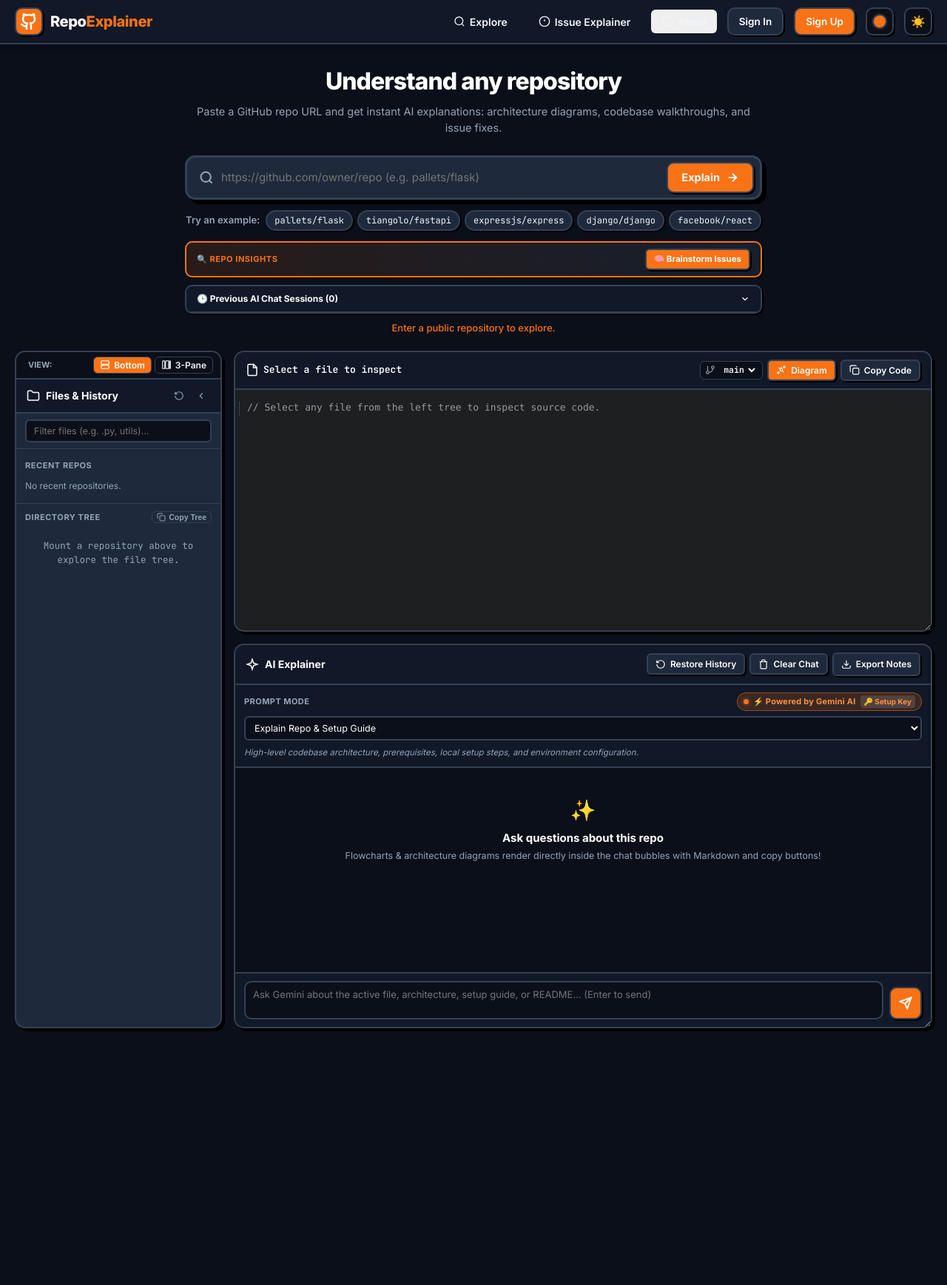
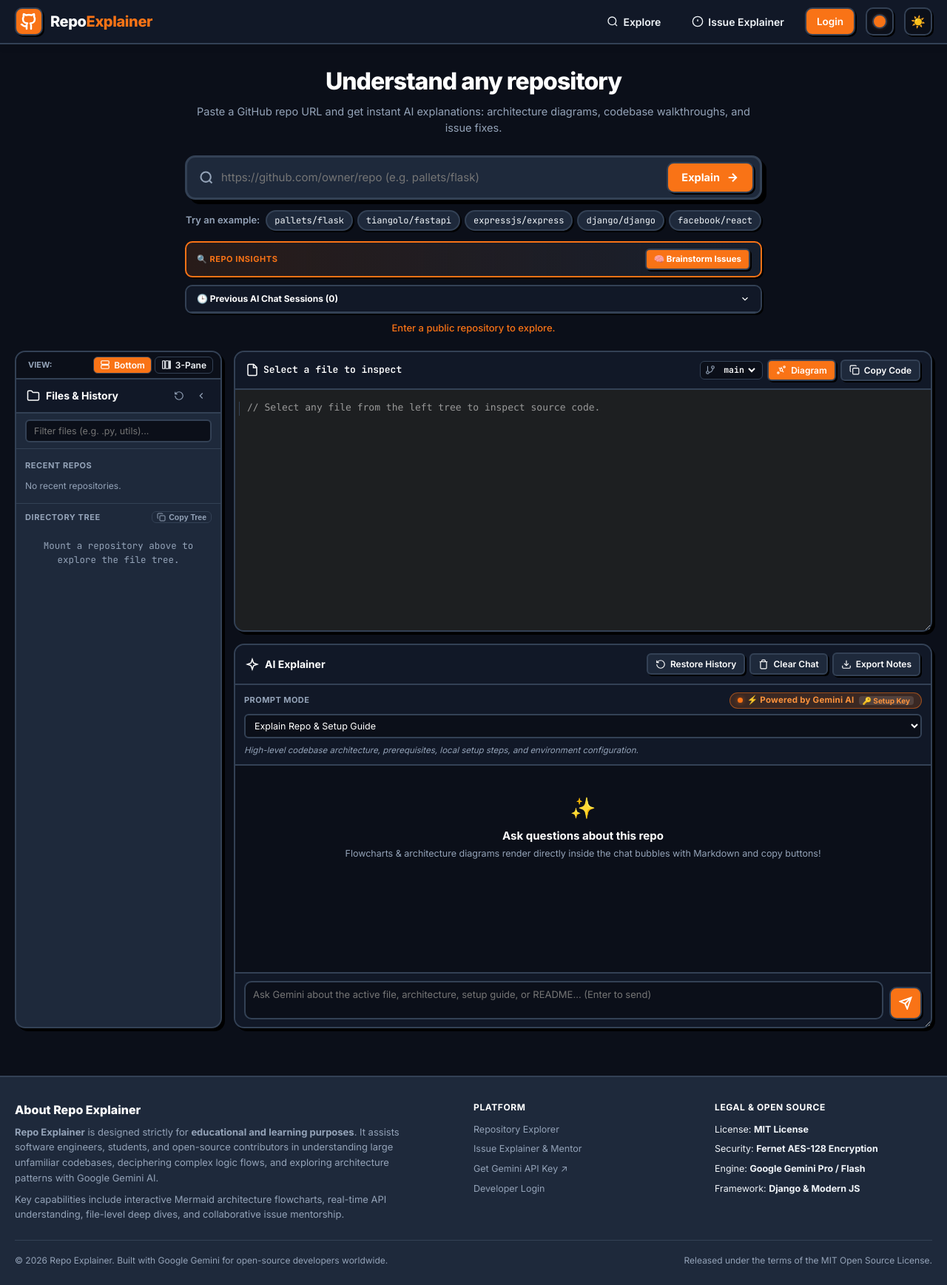
Before and after one commit to SonuSharma10/git_code_explainer, a Django app: page /explore/ in a window 1280 px wide. Shown: the whole page at 74% size. Before the commit the page ends 1394 px from the top, so only its background shows below. Run offline with Django 5.2, Linux system fonts and the light colour scheme; some libraries are stand-ins or nearby versions.

Commit message:
minor bug fixes and gemini context and prompt improved

```diff
--- a/explainer/templates/explainer/base.html
+++ b/explainer/templates/explainer/base.html
@@ -37,12 +37,6 @@
           Issue Explainer
         </a>
 
-        <!-- About Modal Trigger -->
-        <button class="mh-nav-link mh-about-trigger" type="button" data-about-trigger title="About this platform">
-          <svg width="16" height="16" viewBox="0 0 24 24" fill="none" stroke="currentColor" stroke-width="2"><circle cx="12" cy="12" r="10"/><line x1="12" y1="16" x2="12" y2="12"/><line x1="12" y1="8" x2="12.01" y2="8"/></svg>
-          About
-        </button>
-
         {% if user.is_authenticated %}
           <!-- Profile Vault Trigger Button -->
           <button class="mh-nav-link mh-vault-trigger" type="button" id="vaultTriggerBtn" aria-haspopup="dialog" aria-expanded="false">
@@ -55,8 +49,7 @@
           </div>
           <a class="mh-btn mh-btn-ghost" href="{% url 'logout' %}">Sign Out</a>
         {% else %}
-          <a class="mh-btn mh-btn-ghost" href="{% url 'login' %}">Sign In</a>
-          <a class="mh-btn mh-btn-accent" href="{% url 'signup' %}">Sign Up</a>
+          <a class="mh-btn mh-btn-accent" href="{% url 'login' %}">Login</a>
         {% endif %}
 
         <!-- Single Color Picker Button triggering 5-Color Palette Dropdown -->
@@ -159,53 +152,54 @@
     </div>
   </div>
   {% endif %}
-  <!-- About Modal (Educational & Learning purpose notice) -->
-  <div class="vault-overlay" id="aboutOverlay" role="dialog" aria-modal="true" aria-label="About Repo Explainer" hidden>
-    <div class="vault-card" style="max-width: 480px;">
-      <div class="vault-header">
-        <div class="vault-header-left">
-          <div class="vault-header-icon" style="background-color: var(--color-panel-hover); color: var(--color-accent);">
-            <svg width="22" height="22" viewBox="0 0 24 24" fill="none" stroke="currentColor" stroke-width="2"><circle cx="12" cy="12" r="10"/><line x1="12" y1="16" x2="12" y2="12"/><line x1="12" y1="8" x2="12.01" y2="8"/></svg>
-          </div>
-          <div>
-            <h2 class="vault-title">About Repo Explainer</h2>
-            <p class="vault-subtitle">AI-powered codebase intelligence for developers.</p>
-          </div>
-        </div>
-        <button class="vault-close-btn" id="aboutCloseBtn" type="button" aria-label="Close modal">
-          <svg width="18" height="18" viewBox="0 0 24 24" fill="none" stroke="currentColor" stroke-width="2.5"><path d="M18 6 6 18"/><path d="m6 6 12 12"/></svg>
-        </button>
+  <!-- ============================================================
+       Structured Web Footer: About, Tech Stack & Licensing
+       ============================================================ -->
+  <footer class="mh-footer" id="about">
+    <div class="mh-footer-inner">
+      <div>
+        <div class="mh-footer-brand-title">About Repo Explainer</div>
+        <p class="mh-footer-desc">
+          <strong>Repo Explainer</strong> is designed strictly for <strong>educational and learning purposes</strong>. It assists software engineers, students, and open-source contributors in understanding large unfamiliar codebases, deciphering complex logic flows, and exploring architecture patterns with Google Gemini AI.
+        </p>
+        <p class="mh-footer-desc" style="margin-top: 8px;">
+          Key capabilities include interactive Mermaid architecture flowcharts, real-time API understanding, file-level deep dives, and collaborative issue mentorship.
+        </p>
       </div>
-      <div style="padding: 18px 20px; font-size: 13.5px; line-height: 1.6; color: var(--color-text);">
-        <p style="margin-bottom: 12px;">
-          <strong>Repo Explainer</strong> is designed strictly for <strong>educational and learning purposes</strong>. It assists engineers, students, and open-source contributors in understanding large unfamiliar codebases, deciphering complex logic flows, and exploring architecture patterns with Google Gemini AI.
-        </p>
-        <p style="margin-bottom: 12px; color: var(--color-text-muted);">
-          Key capabilities include interactive Mermaid architecture flowcharts, real-time API understanding, file-level deep dives, and collaborative issue debugging.
-        </p>
-        <div style="padding: 10px 12px; background-color: var(--color-bg-elevated); border: 1px solid var(--color-border); border-radius: var(--radius-md); font-size: 12px; color: var(--color-text-muted);">
-          🔒 All personal Gemini API keys are encrypted at rest using Fernet symmetric encryption and never shared.
-        </div>
+
+      <div>
+        <div class="mh-footer-heading">Platform</div>
+        <ul class="mh-footer-links">
+          <li><a href="{% url 'explore' %}">Repository Explorer</a></li>
+          <li><a href="{% url 'issues' %}">Issue Explainer &amp; Mentor</a></li>
+          <li><a href="https://aistudio.google.com/app/apikey" target="_blank" rel="noopener noreferrer">Get Gemini API Key ↗</a></li>
+          {% if user.is_authenticated %}
+            <li><a href="#" onclick="document.getElementById('vaultTriggerBtn')?.click(); return false;">Profile Vault Keys</a></li>
+          {% else %}
+            <li><a href="{% url 'login' %}">Developer Login</a></li>
+          {% endif %}
+        </ul>
+      </div>
+
+      <div>
+        <div class="mh-footer-heading">Legal &amp; Open Source</div>
+        <ul class="mh-footer-links">
+          <li><span>License: <strong>MIT License</strong></span></li>
+          <li><span>Security: <strong>Fernet AES-128 Encryption</strong></span></li>
+          <li><span>Engine: <strong>Google Gemini Pro / Flash</strong></span></li>
+          <li><span>Framework: <strong>Django &amp; Modern JS</strong></span></li>
+        </ul>
       </div>
     </div>
-  </div>
+
+    <div class="mh-footer-bottom">
+      <span>© 2026 Repo Explainer. Built with Google Gemini for open-source developers worldwide.</span>
+      <span>Released under the terms of the MIT Open Source License.</span>
+    </div>
+  </footer>
 
   <script src="{% static 'js/tree_explorer.js' %}"></script>
   {% block extra_js %}{% endblock %}
   <script src="{% static 'js/vault_popup.js' %}"></script>
-  <script>
-    (function () {
-      const trigger = document.querySelector('[data-about-trigger]');
-      const overlay = document.getElementById('aboutOverlay');
-      const closeBtn = document.getElementById('aboutCloseBtn');
-      if (trigger && overlay) {
-        trigger.addEventListener('click', () => { overlay.hidden = false; });
-        closeBtn?.addEventListener('click', () => { overlay.hidden = true; });
-        overlay.addEventListener('click', (e) => {
-          if (e.target === overlay) overlay.hidden = true;
-        });
-      }
-    })();
-  </script>
 </body>
 </html>
--- a/explainer/views/issue_views.py
+++ b/explainer/views/issue_views.py
@@ -4,7 +4,7 @@ from django.shortcuts import render
 from django.views.decorators.http import require_GET, require_POST
 
 from explainer.views.explorer_views import _json_body, _json_error
-from mappers import repo_mapper
+from mappers import profile_mapper, repo_mapper
 from services import gemini_service, github_service
 from services.gemini_service import GeminiServiceError
 from services.github_service import GitHubServiceError
--- a/static/css/retro.css
+++ b/static/css/retro.css
@@ -1293,14 +1290,17 @@ html, body {
   display: inline-flex;
   align-items: center;
   gap: 6px;
-  padding: 3px 8px;
+  padding: 4px 10px;
   border-radius: var(--radius-full);
-  font-size: 11px;
+  font-size: 11.5px;
   font-weight: 700;
   text-decoration: none;
   cursor: pointer;
   transition: all 0.15s ease;
   border: 1px solid transparent;
+  white-space: nowrap;
+  flex-shrink: 0;
+  line-height: 1;
 }
 
 /* 1. Green state when key is configured */
@@ -2271,3 +2271,74 @@ html, body {
   border-color: var(--color-error-border);
   color: var(--color-error-text);
 }
+
+/* Structured Web Footer with About, Tech Stack & Licensing */
+.mh-footer {
+  margin-top: 40px;
+  background-color: var(--color-panel);
+  border-top: 2px solid var(--color-border);
+  padding: 32px 20px 24px;
+}
+.mh-footer-inner {
+  max-width: 1400px;
+  margin: 0 auto;
+  display: grid;
+  grid-template-columns: 2fr 1fr 1fr;
+  gap: 32px;
+}
+.mh-footer-brand-title {
+  font-size: 16px;
+  font-weight: 800;
+  color: var(--color-text-strong);
+  margin-bottom: 8px;
+}
+.mh-footer-desc {
+  font-size: 13px;
+  line-height: 1.6;
+  color: var(--color-text-muted);
+  max-width: 520px;
+}
+.mh-footer-heading {
+  font-size: 12px;
+  font-weight: 700;
+  text-transform: uppercase;
+  letter-spacing: 0.05em;
+  color: var(--color-text-strong);
+  margin-bottom: 12px;
+}
+.mh-footer-links {
+  list-style: none;
+  padding: 0;
+  margin: 0;
+  display: flex;
+  flex-direction: column;
+  gap: 8px;
+  font-size: 12.5px;
+}
+.mh-footer-links a {
+  color: var(--color-text-muted);
+  text-decoration: none;
+  transition: color 0.15s ease;
+}
+.mh-footer-links a:hover {
+  color: var(--color-accent);
+}
+.mh-footer-bottom {
+  max-width: 1400px;
+  margin: 24px auto 0;
+  padding-top: 18px;
+  border-top: 1px solid var(--color-border);
+  display: flex;
+  justify-content: space-between;
+  align-items: center;
+  flex-wrap: wrap;
+  gap: 12px;
+  font-size: 12px;
+  color: var(--color-text-muted);
+}
+@media (max-width: 768px) {
+  .mh-footer-inner {
+    grid-template-columns: 1fr;
+    gap: 20px;
+  }
+}
--- a/static/js/chat_workspace.js
+++ b/static/js/chat_workspace.js
@@ -79,6 +79,30 @@
     root.querySelectorAll("[data-layout-mode]").forEach((btn) => {
       btn.classList.toggle("active", btn.dataset.layoutMode === mode);
     });
+  }
+
+  // Synchronize vertical expansion in 3-pane mode so all panes expand together smoothly
+  if (window.ResizeObserver && codePane && chatPane) {
+    const syncObserver = new ResizeObserver((entries) => {
+      if (state.layoutMode !== "three-pane") return;
+      for (let entry of entries) {
+        const target = entry.target;
+        const newHeight = target.offsetHeight;
+        if (newHeight > 0) {
+          const treePane = root.querySelector("[data-tree-pane]");
+          if (treePane && Math.abs(treePane.offsetHeight - newHeight) > 10) {
+            treePane.style.height = `${newHeight}px`;
+          }
+          if (target === codePane && chatPane && Math.abs(chatPane.offsetHeight - newHeight) > 10) {
+            chatPane.style.height = `${newHeight}px`;
+          } else if (target === chatPane && codePane && Math.abs(codePane.offsetHeight - newHeight) > 10) {
+            codePane.style.height = `${newHeight}px`;
+          }
+        }
+      }
+    });
+    syncObserver.observe(codePane);
+    syncObserver.observe(chatPane);
   }
 
   // Initial layout
```
Also changed, not shown: other parts of static/css/retro.css (+13 -16 lines).
